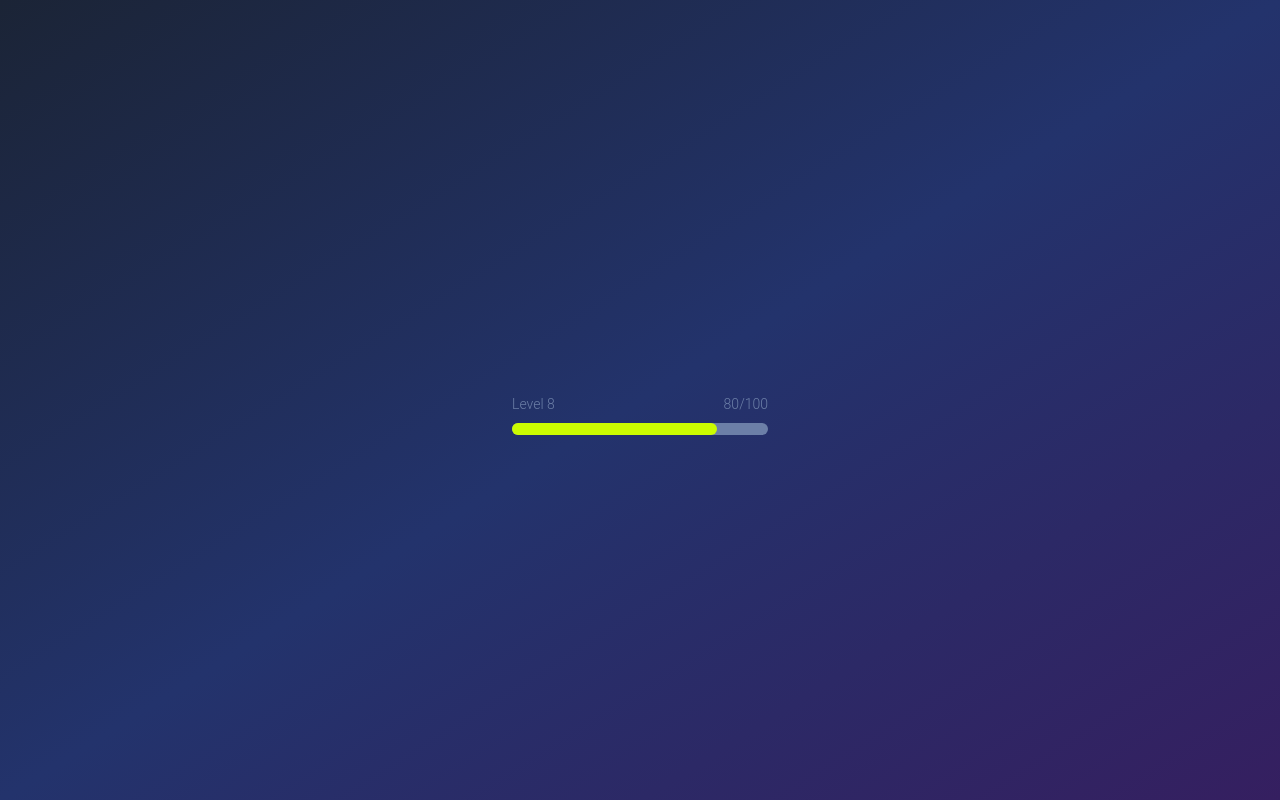
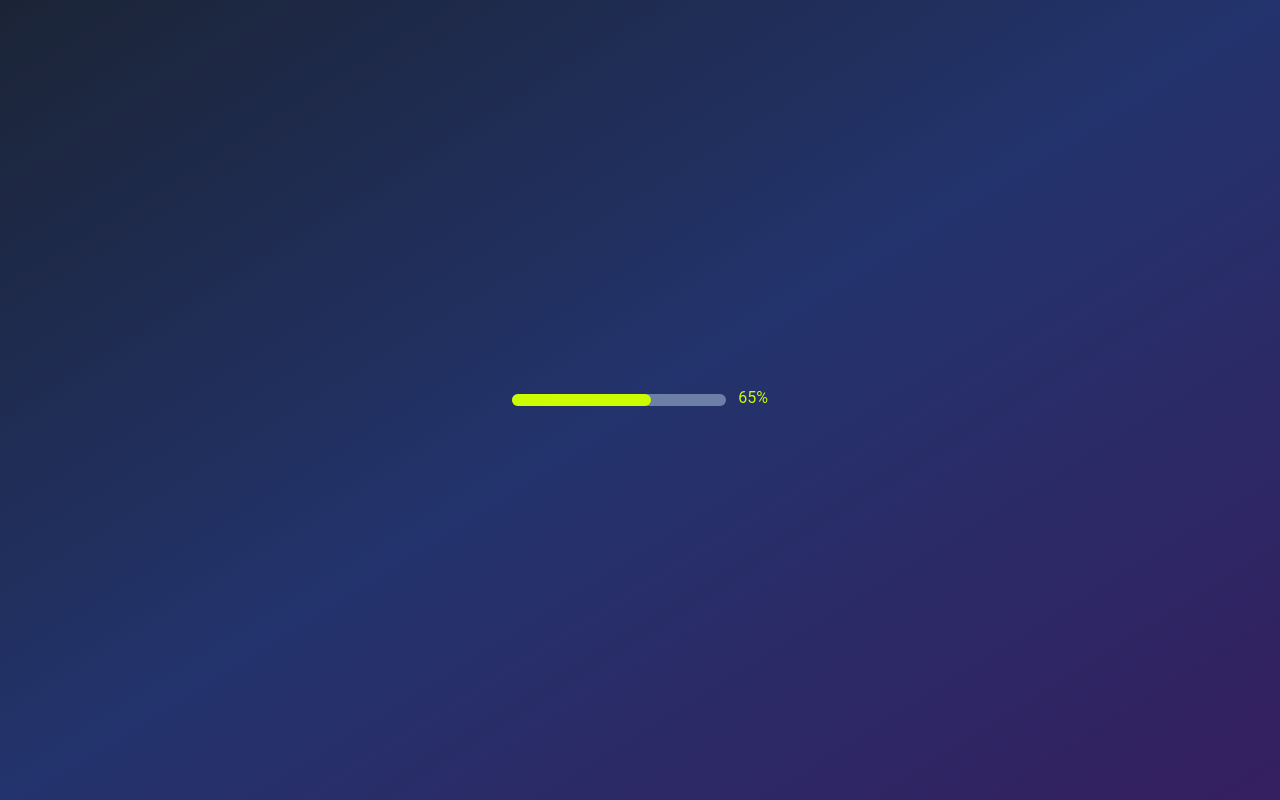
Before and after one commit to FRAGG33R/whiff-waff, a Next.js app in the folder client/: page /login in a window 1280 px wide. Built offline with nearby package versions, Linux system fonts and the light colour scheme.

Commit message:
feat : finish achievement progress bar

```diff
--- a/client/src/components/ui/progressBar/achievementsProgressBar.tsx
+++ b/client/src/components/ui/progressBar/achievementsProgressBar.tsx
@@ -1,8 +1,16 @@
 import React from 'react'
-
-const AchievementsProgressBar = () => {
+import { AchievementProps } from '../../../types/levelType'
+const AchievementsProgressBar: React.FC<AchievementProps> = ({achievmentprogress }) => {
   return (
-    <div>achievementsProgressBar</div>
+    <div className='flex flex-row justify-between space-x-3 -space-y-2  w-64 sm:w-30 md:w-40 lg:w-64 h-3 md:h-2 lg:h-3'>
+        <div className="flex  w-64 sm:w-30 md:w-40 lg:w-64 h-3 md:h-2 lg:h-3 bg-HokiCl rounded-full  dark:bg-gray-700">
+        <div
+          style={{ width: `${achievmentprogress}%` }}
+          className="bg-GreenishYellow h-3 md:h-2 lg:h-3 rounded-full"
+        ></div>
+        </div>
+        <div className='text-GreenishYellow'>{achievmentprogress}%</div>
+    </div>
   )
 }
 
--- a/client/src/pages/login.tsx
+++ b/client/src/pages/login.tsx
@@ -4,13 +4,14 @@ import "../app/globals.css";
 import PrimaryButton from "@/components/ui/buttons/primaryButton";
 import LevelBar from "@/components/ui/progressBar/levelBar";
 import { ThemeProvider } from "@material-tailwind/react";
+import AchievementsProgressBar from "@/components/ui/progressBar/achievementsProgressBar";
 
 export default function Login() {
 
   return (
     <div className="flex md:min-h-screen h-screen items-center justify-center overflow-x-hidden  text-white bg-gradient-to-br from-DarkBg via-RhinoBlue to-ViolentViolet">
         <ThemeProvider >
-          <LevelBar level={8} progress={80} />
+          <AchievementsProgressBar achievmentprogress={65} />
         </ThemeProvider>
     </div>
   );
--- a/client/src/types/levelType.ts
+++ b/client/src/types/levelType.ts
@@ -2,3 +2,7 @@ export type LevelProps = {
     level: number;
     progress: number;
 }
+
+export type AchievementProps = {
+    achievmentprogress: number;
+}
```
